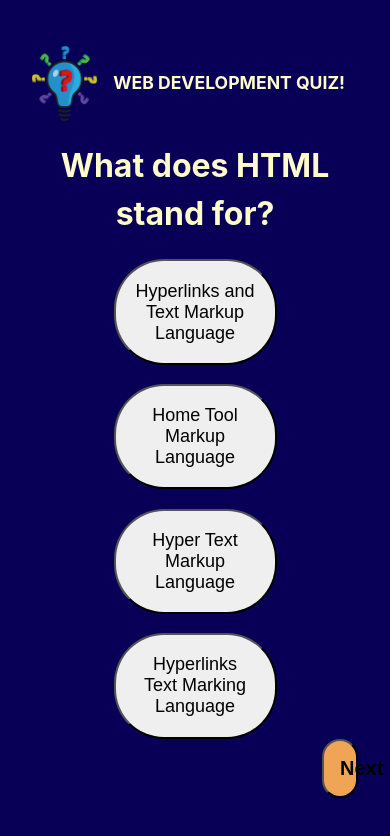
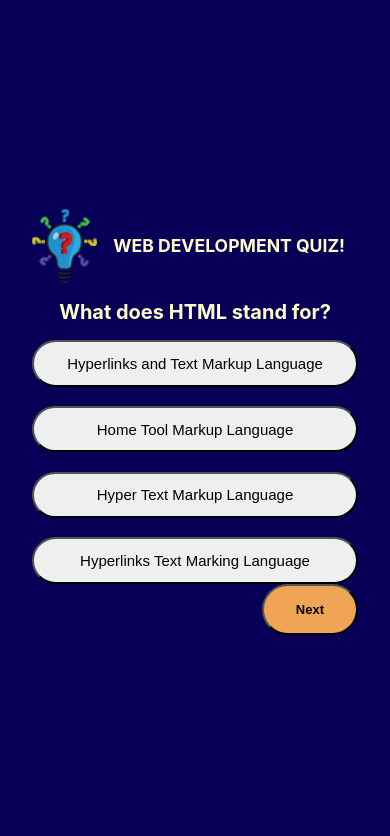
Before and after one commit to HughOwenPanopio/Web-Development-Quiz, a React (Vite) app: page / in a window 390 px wide. Both pictures are taken after a click on the button "Start Quiz!". Shown: the top 836 px of the page. Built offline with nearby package versions, Linux system fonts and the light colour scheme; data requests are answered from the project's data file.

Commit message:
fixed the responsiveness of NextButton, OptionPage and QuestionsPage

```diff
--- a/src/App.jsx
+++ b/src/App.jsx
@@ -38,7 +38,7 @@ function reducer(state, action) {
             : state.points,
       }
     case 'nextQuestions':
-      return { ...state, index: state.index + action.payload }
+      return { ...state, index: state.index + action.payload, answer: null }
     default:
       throw new Error('Unknown')
   }
--- a/src/components/NextButton/index.jsx
+++ b/src/components/NextButton/index.jsx
@@ -2,7 +2,14 @@ import './style.css'
 import PropTypes from 'prop-types'
 
 function NextButton({ dispatch }) {
-  return <button className="btn-next">Next</button>
+  return (
+    <button
+      className="btn-next"
+      onClick={() => dispatch({ type: 'nextQuestions', payload: 1 })}
+    >
+      Next
+    </button>
+  )
 }
 
 NextButton.propTypes = {
--- a/src/components/NextButton/style.css
+++ b/src/components/NextButton/style.css
@@ -1,9 +1,19 @@
 .btn-next {
-  width: 8%;
   border-radius: 50px;
-  padding: 1rem;
+  padding: 1rem 2rem;
   background-color: #f0a556;
   font-size: 20px;
   font-weight: 700;
   float: right;
 }
+
+@media screen and (max-width: 768px) {
+  .btn-next {
+    font-size: 15px;
+  }
+}
+@media screen and (max-width: 550px) {
+  .btn-next {
+    font-size: 13px;
+  }
+}
--- a/src/components/OptionsPage/style.css
+++ b/src/components/OptionsPage/style.css
@@ -33,3 +33,11 @@
   transform: translateX(1.5rem);
   background-color: brown;
 }
+
+@media screen and (max-width: 767px) {
+  .btn-option {
+    width: 100%;
+    font-size: 15px;
+    padding: 0.8rem;
+  }
+}
--- a/src/components/QuestionsPage/index.jsx
+++ b/src/components/QuestionsPage/index.jsx
@@ -1,8 +1,10 @@
 import PropTypes from 'prop-types'
 import OptionsPage from '../OptionsPage'
+import './style.css'
+
 function QuestionsPage({ question, dispatch, answer }) {
   return (
-    <div>
+    <div className='question'>
       <h1>{question.question}</h1>
       <OptionsPage question={question} dispatch={dispatch} answer={answer} />
     </div>
--- a/src/components/QuestionsPage/style.css
+++ b/src/components/QuestionsPage/style.css
@@ -0,0 +1,5 @@
+@media screen and (max-width: 550px) {
+  .question {
+    font-size: 10px;
+  }
+}
```
